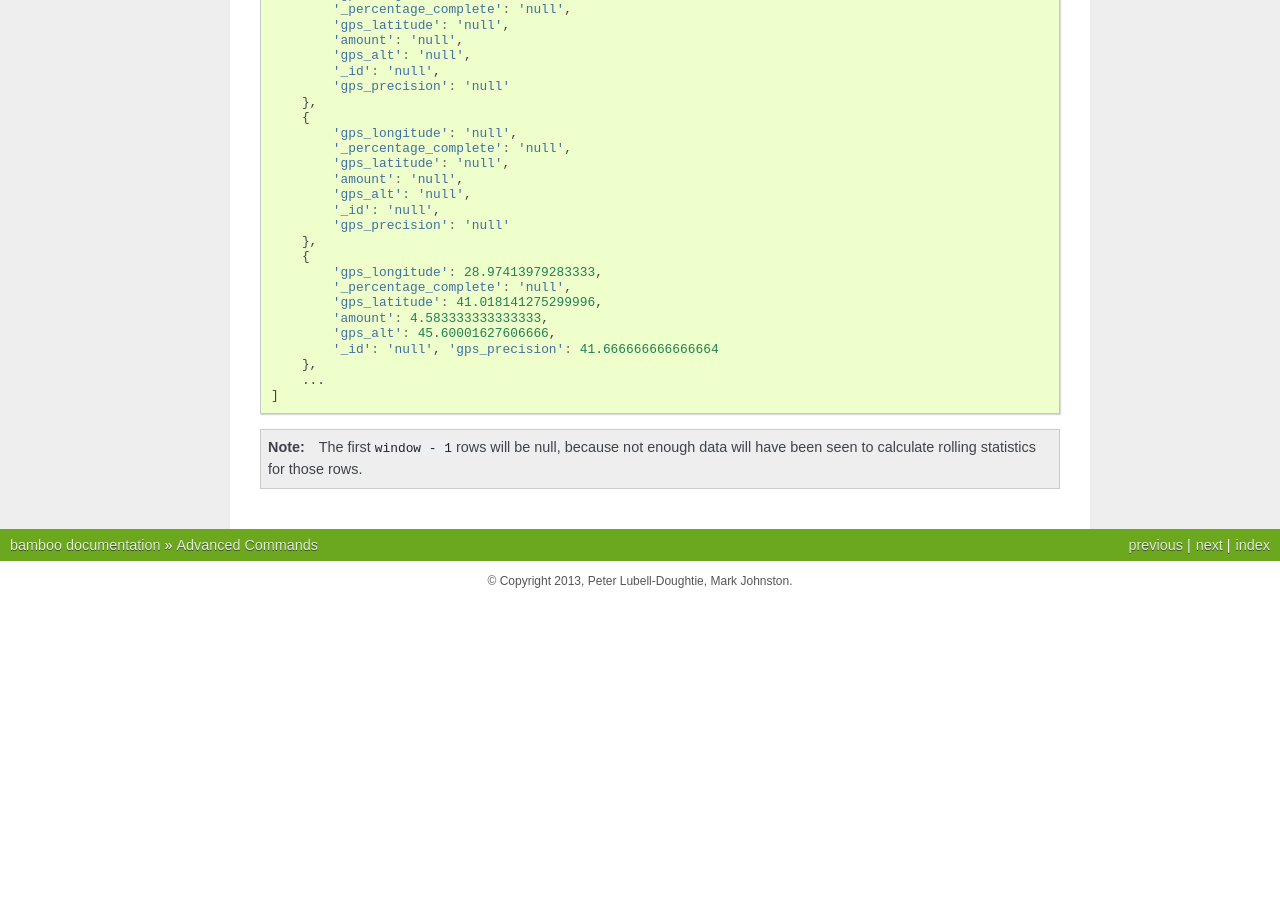
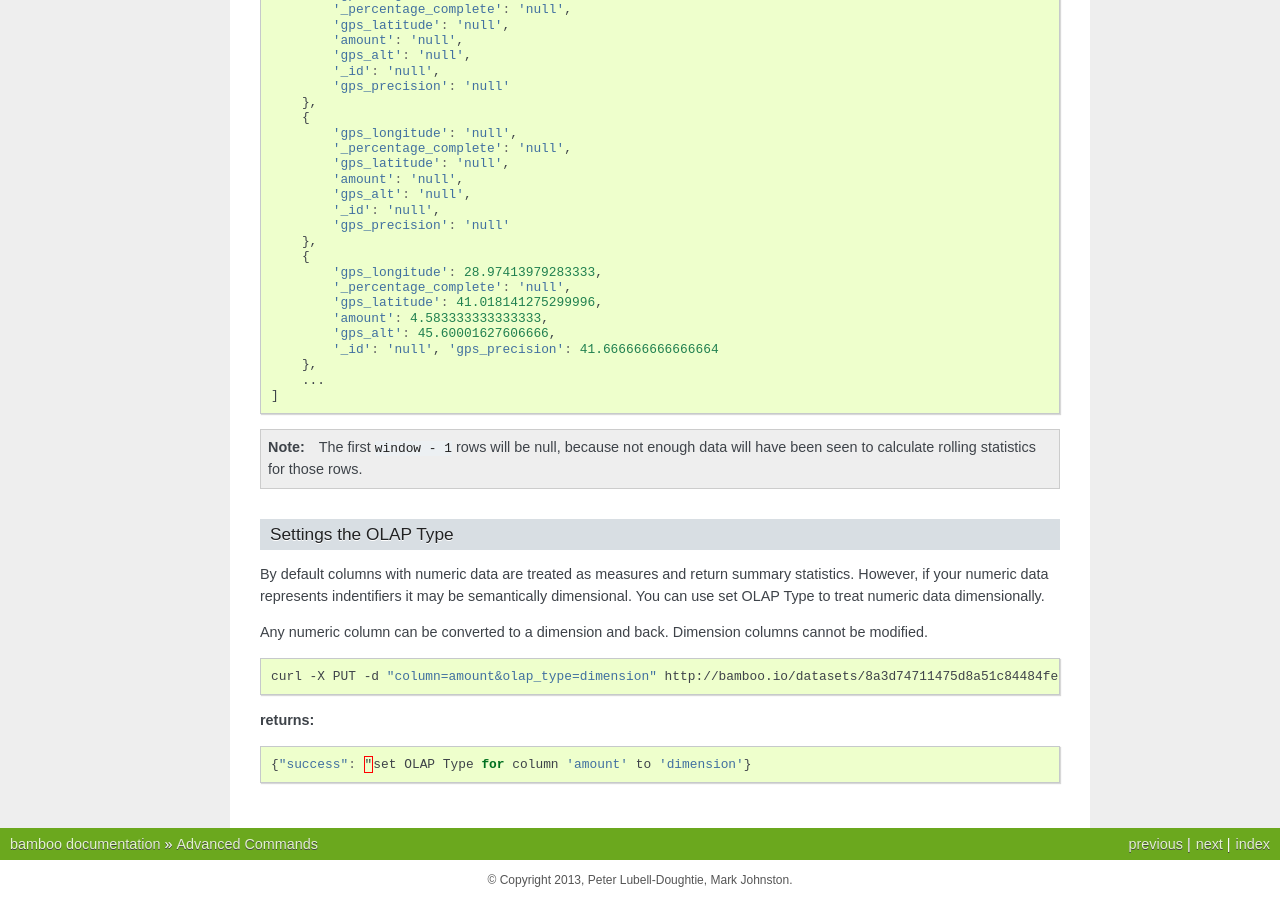
Before and after one commit to pld/bamboo, a Sphinx documentation site: the page built from docs/advanced_commands.rst, in a window 1280 px wide and 900 px high, scrolled down 7696 px. Built offline with Sphinx 7.4.7, drawn with Linux system fonts in a browser that asks for light colours; formulas are drawn with MathJax 3; before the commit the page ends 8297 px from its top, so only the background shows below that; some of the changed text lies outside the part shown.

Commit message:
add docs for set_olap_type, closes #475

```diff
--- a/docs/advanced_commands.rst
+++ b/docs/advanced_commands.rst
@@ -508,3 +508,24 @@ following command:
 
     The first ``window - 1`` rows will be null, because not enough
     data will have been seen to calculate rolling statistics for those rows.
+
+Settings the OLAP Type
+^^^^^^^^^^^^^^^^^^^^^^
+
+By default columns with numeric data are treated as measures and return summary
+statistics.  However, if your numeric data represents indentifiers it may be
+semantically dimensional.  You can use set OLAP Type to treat numeric data
+dimensionally.
+
+Any numeric column can be converted to a dimension and back.  Dimension columns
+cannot be modified.
+
+.. code-block:: sh
+
+    curl -X PUT -d "column=amount&olap_type=dimension" http://bamboo.io/datasets/8a3d74711475d8a51c84484fe73f24bd151242ea/set_olap_type
+
+**returns:**
+
+.. code-block:: javascript
+
+    {"success": "set OLAP Type for column 'amount' to 'dimension'}
```
